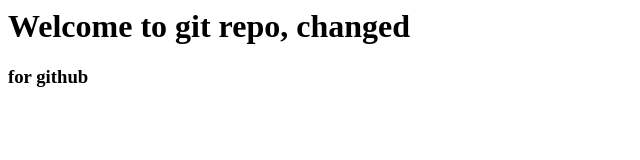
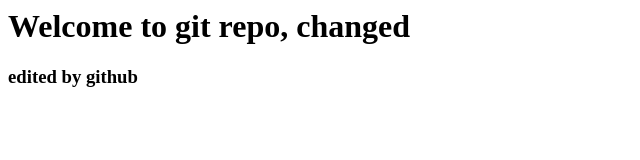
Before and after one commit to omkarghag/firstgitrepo, a plain HTML site: page index.html in a window 1280 px wide. Shown: the full height of the page, 0-640 px from the left. Drawn offline with Linux system fonts and the light colour scheme.

Commit message:
Update index.html
changed from github

```diff
--- a/index.html
+++ b/index.html
@@ -2,6 +2,6 @@
 <body>
 <h1>Welcome to git repo, changed</h1>
 <h2from dev branch></h2>
-<h3>for github</h3>
+<h3>edited by github</h3>
 </body>
 </html>
```
